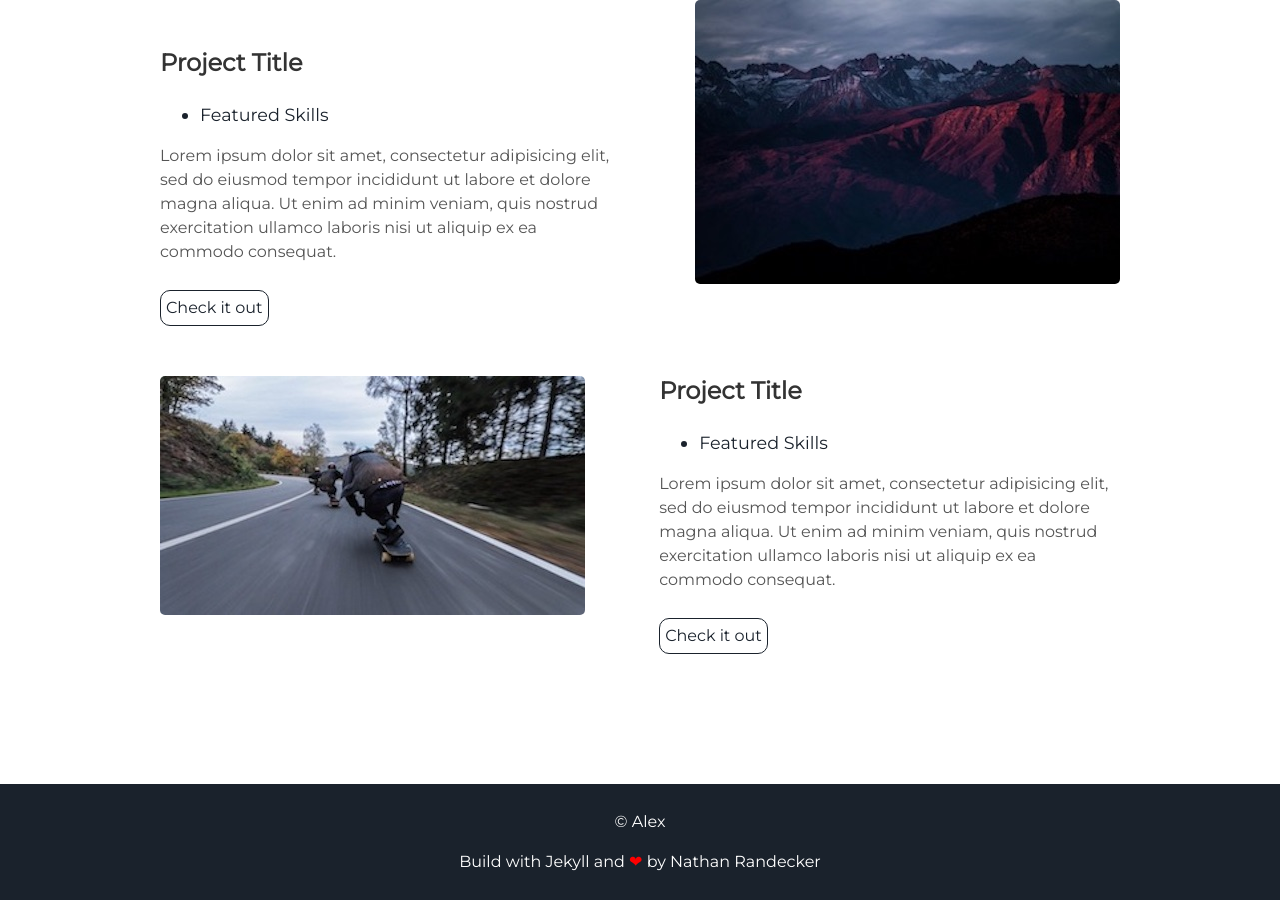
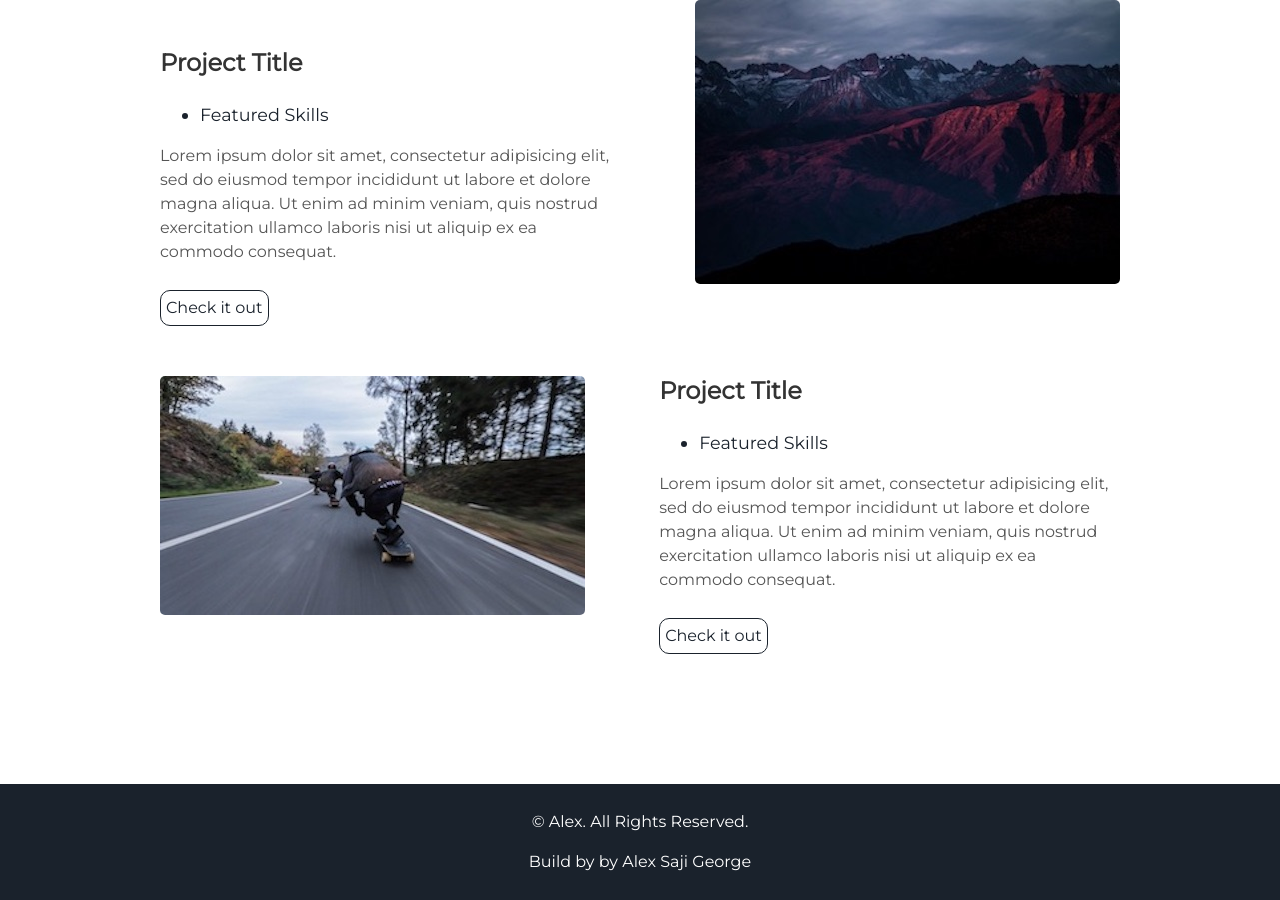
Before and after one commit to alexsaji111/alexsaji111.github.io, a Jekyll site: the page built from index.html, in a window 1280 px wide and 900 px high, scrolled down 1675 px. Built offline with Jekyll 4.4.1, drawn with Linux system fonts in a browser that asks for light colours.

Commit message:
Update footer.html

```diff
--- a/_includes/footer.html
+++ b/_includes/footer.html
@@ -1,6 +1,6 @@
 <footer class="footer">
-    <p>&copy; {{site.username}}</p>
-    <p>Build with Jekyll and <span class="love">❤</span> by <a href="https://github.com/nrandecker">Nathan Randecker</a></p>
+    <p>&copy; {{site.username}}. All Rights Reserved. </p>
+    <p>Build by <span class="love"></span> by <a href="https://github.com/nrandecker">Alex Saji George</a></p>
 </footer>
 <script src="//cdn.jsdelivr.net/particles.js/2.0.0/particles.min.js"></script>
 <script src="{{ "/assets/js/sweet-scroll.min.js" | prepend: site.baseurl }}"></script>
```
